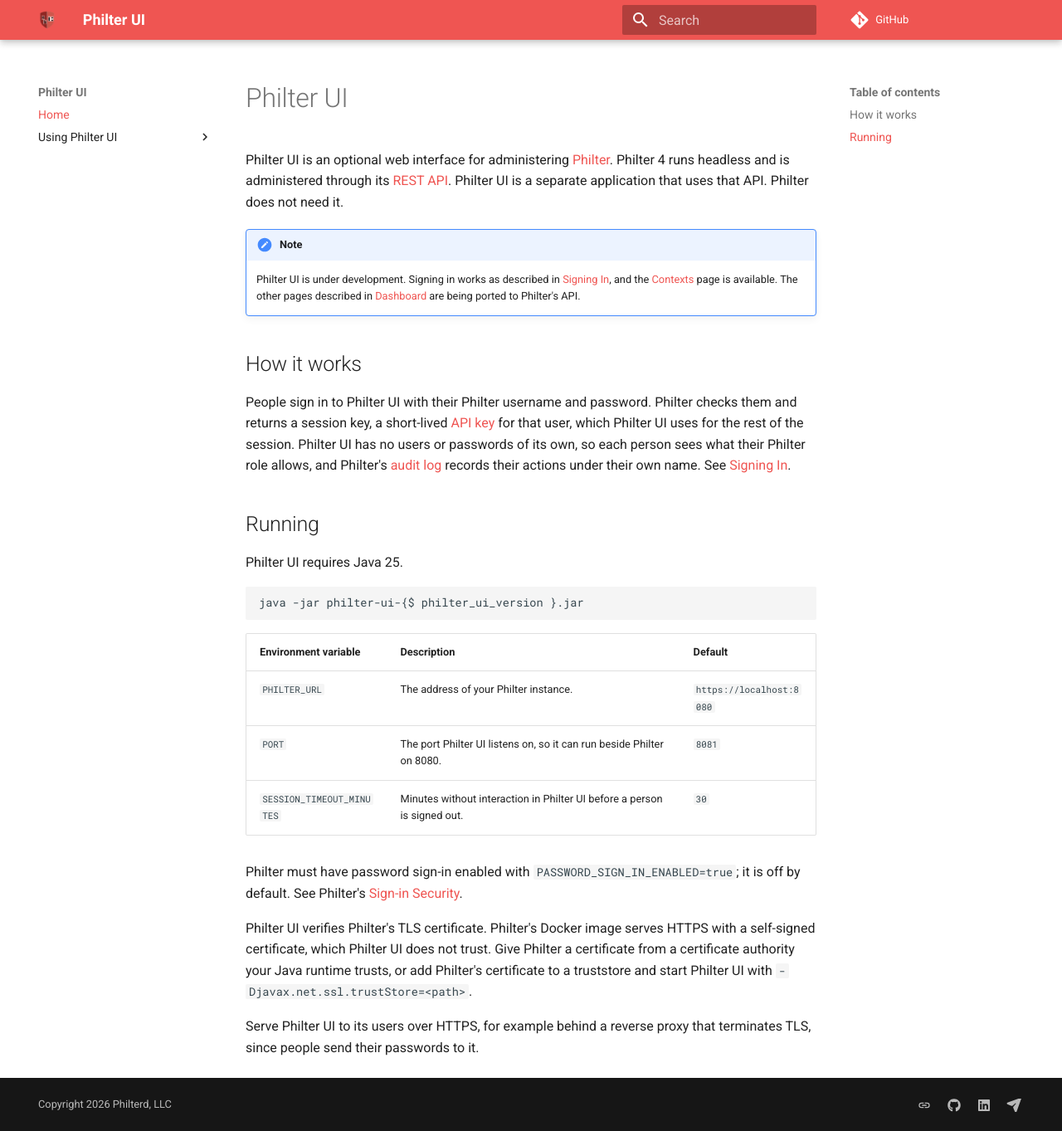
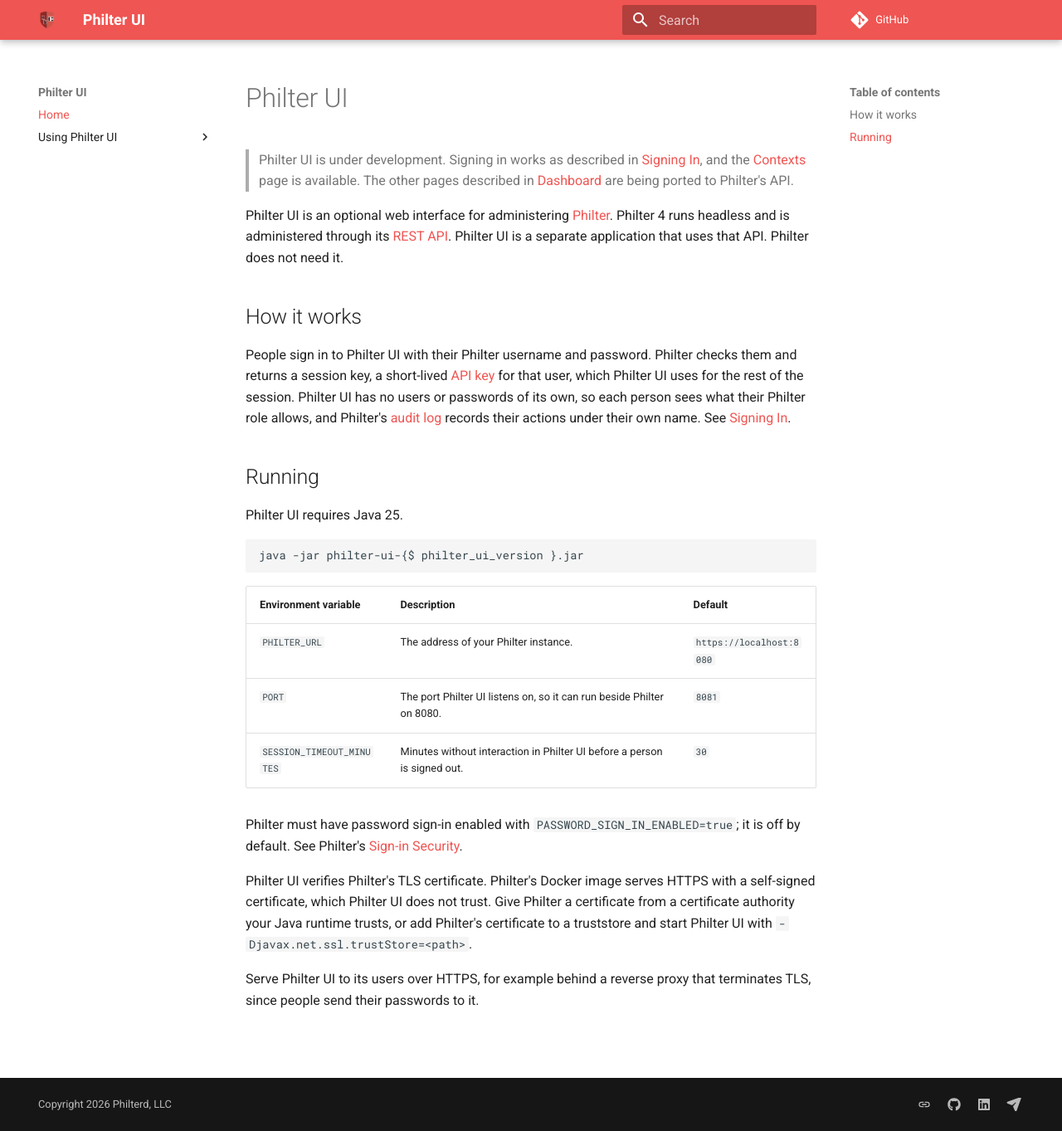
Before and after one commit to philterd/philter-ui, an MkDocs documentation site: the page built from docs/docs/index.md, in a window 1280 px wide and 1363 px high. Shown: the whole window at 83% size. Built offline with MkDocs 1.6.1 and Material for MkDocs 9.7.7, drawn with Linux system fonts in a browser that asks for light colours; comment, search, counter and statistics services are not loaded; the version menu is left out.

```diff
--- a/docs/docs/index.md
+++ b/docs/docs/index.md
@@ -1,9 +1,8 @@
 # Philter UI
 
+> Philter UI is under development. Signing in works as described in [Signing In](sign_in.md), and the [Contexts](dashboard.md#contexts) page is available. The other pages described in [Dashboard](dashboard.md) are being ported to Philter's API.
+
 Philter UI is an optional web interface for administering [Philter](https://github.com/philterd/philter). Philter 4 runs headless and is administered through its [REST API]({$ philter_docs }/api_and_sdks/api.html). Philter UI is a separate application that uses that API. Philter does not need it.
-
-!!! note
-    Philter UI is under development. Signing in works as described in [Signing In](sign_in.md), and the [Contexts](dashboard.md#contexts) page is available. The other pages described in [Dashboard](dashboard.md) are being ported to Philter's API.
 
 ## How it works
 
--- a/docs/mkdocs.yml
+++ b/docs/mkdocs.yml
@@ -26,6 +26,7 @@ theme:
   name: material
   locale: en
   logo: assets/logo.png
+  #favicon: assets/favicon.png
   font:
     text: Roboto
     code: Roboto Mono
@@ -61,7 +62,6 @@ extra:
       find what they're searching for. With your consent, you're helping us to
       make our documentation better.
 markdown_extensions:
-  - admonition
   - pymdownx.superfences:
       custom_fences:
         - name: mermaid
```
